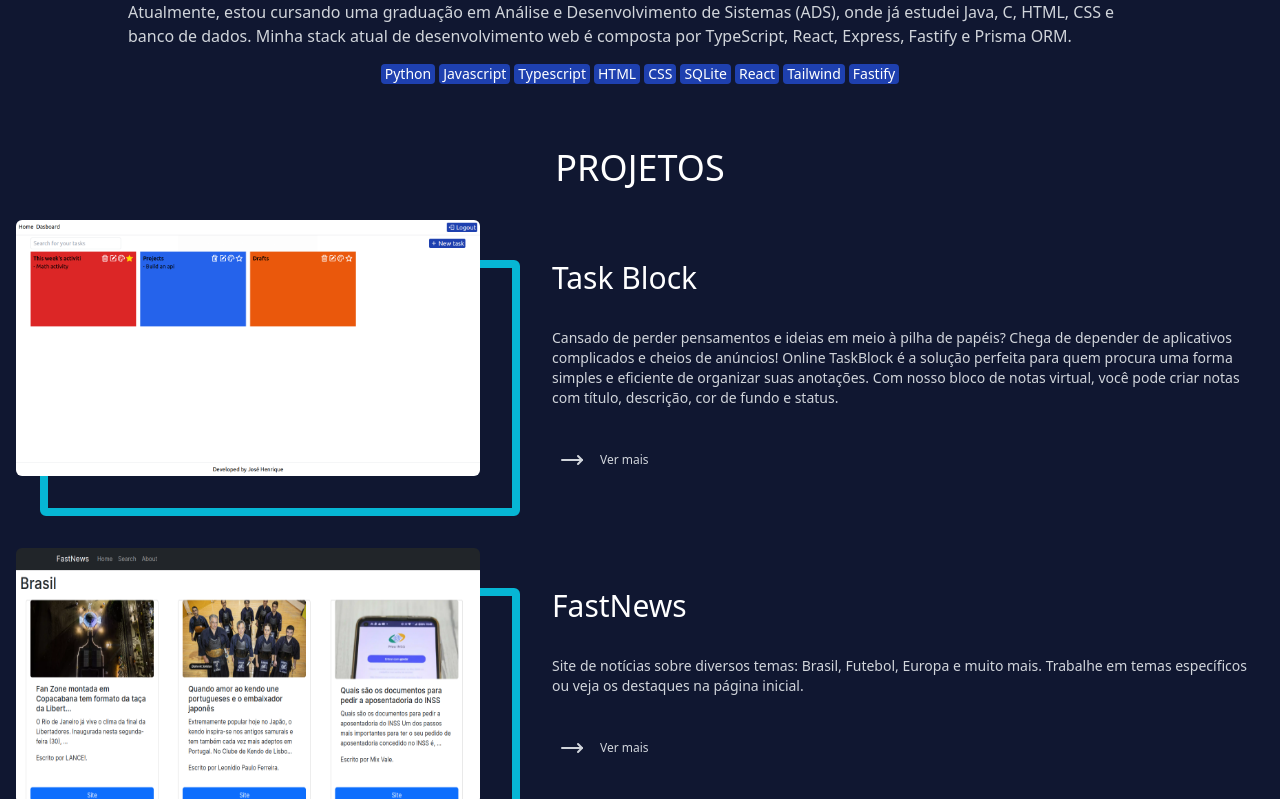
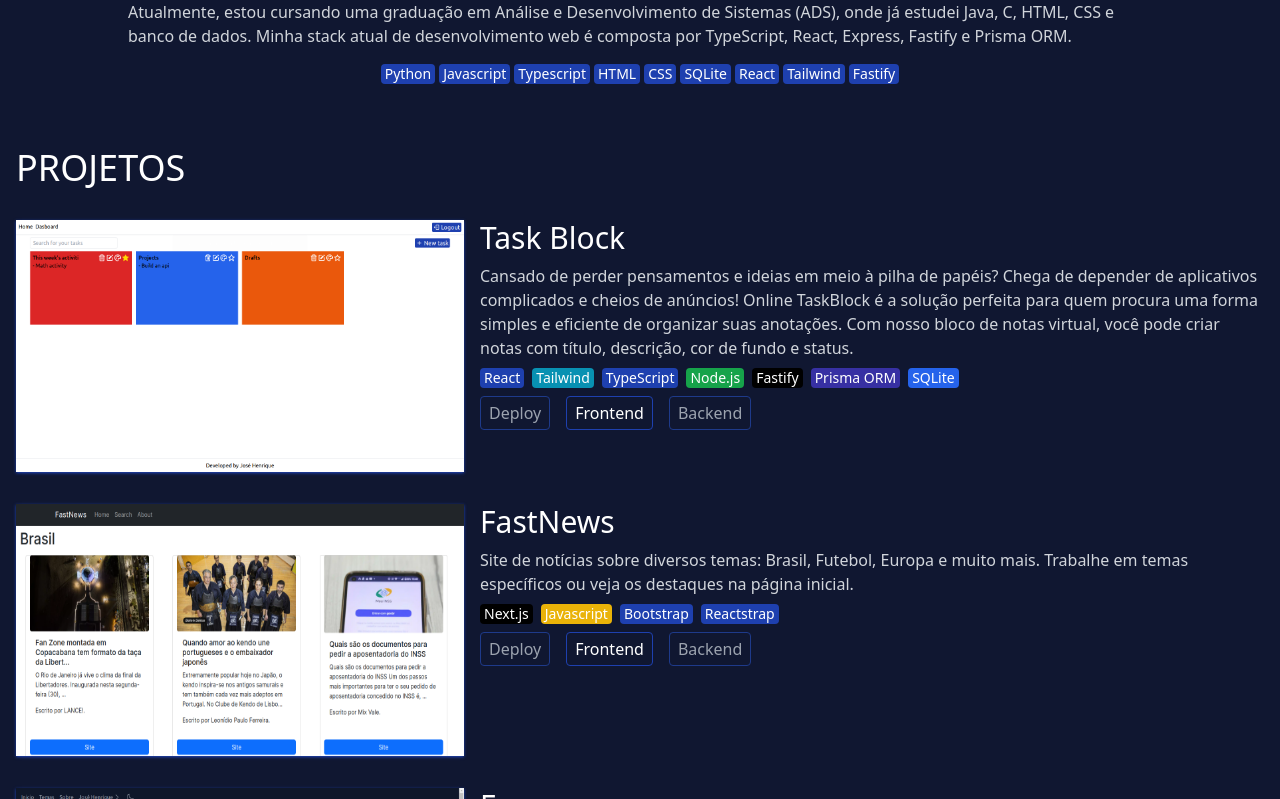
Before and after one commit to JoseHenrique1/JoseHenrique1.github.io, a React (Vite) app: page / in a window 1280 px wide. Shown: the part 761-1560 px from the top of the page. Built offline with nearby package versions, Linux system fonts and the light colour scheme.

Commit message:
refactor: changing project cards and adding information new

```diff
--- a/src/pages/Project.tsx
+++ b/src/pages/Project.tsx
@@ -1,50 +1,59 @@
-import { Card } from "../components/Card";
 import fastnews from "../assets/img/projects/fastnews.png";
 import forumsite from "../assets/img/projects/forum-site.png";
 import taskblock from "../assets/img/projects/task-block.png";
+import { CardProject } from "../components/CardProject";
 
 interface projectInterface {
   title: string,
   description: string,
   src: string,
-    link: string,
+  technologies: string[],
+  deploy?: string,
+  frontend?: string,
+  backend?: string
 }
 export function Project() {
 
-    const projects : Array<projectInterface> = [
+  const projects: Array<projectInterface> = [
     {
       title: "Task Block",
       description: "Cansado de perder pensamentos e ideias em meio à pilha de papéis? Chega de depender de aplicativos complicados e cheios de anúncios! Online TaskBlock é a solução perfeita para quem procura uma forma simples e eficiente de organizar suas anotações. Com nosso bloco de notas virtual, você pode criar notas com título, descrição, cor de fundo e status.",
       src: taskblock,
-            link: "https://github.com/JoseHenrique1/TaskBlock",
+      frontend: "https://github.com/JoseHenrique1/TaskBlock",
+      //backend: "https://github.com/JoseHenrique1/TaskBlock-API",
+      technologies: ["React", "Tailwind", "TypeScript", "Node.js", "Fastify", "Prisma ORM", "SQLite"],
+      //deploy: "https://taskblock-app.vercel.app/",
     },
     {
       title: "FastNews",
       description: "Site de notícias sobre diversos temas: Brasil, Futebol, Europa e muito mais. Trabalhe em temas específicos ou veja os destaques na página inicial.",
       src: fastnews,
-            link: "https://github.com/JoseHenrique1/FastNews",
+      frontend: "https://github.com/JoseHenrique1/FastNews",
+      //backend: "https://github.com/JoseHenrique1/TaskBlock-API",
+      technologies: ["Next.js","Javascript", "Bootstrap", "Reactstrap"],
+      //deploy: "https://taskblock-app.vercel.app/",
     },
     {
       title: "Forum",
       description: "Fórum on-line vibrante e dinâmico onde você pode se conectar com pessoas que compartilham seus interesses. Crie tópicos, participe de conversas e explore um mundo de conhecimento e ideias!",
       src: forumsite,
-            link: "https://github.com/JoseHenrique1/Forum/tree/main",
+      frontend: "https://github.com/JoseHenrique1/Forum/tree/main",
+      //backend: "https://github.com/JoseHenrique1/TaskBlock-API",
+      technologies: ["Next.js", "Javascript", "Tailwind",  "Node.js", "Express.js", "Sequelize"],
+      //deploy: "https://taskblock-app.vercel.app/",
     },
   ]
 
   return (
-        <section id="projects" className="py-4 flex flex-col justify-start gap-8">
+    <section id="projects" className="py-4 space-y-8">
       <h1 className="text-white self-center text-4xl">PROJETOS</h1>
+      <div className="space-y-8">
         {
-                projects.map(project=>(
-                    <Card.Root key={project.title}>
-                        <Card.Image layout="horizontal" src={project.src} />
-                        <Card.Content title={project.title} description={project.description} >
-                            <Card.Link href={project.link}/>
-                        </Card.Content>
-                    </Card.Root>
+          projects.map(project => (
+            <CardProject key={project.title} {...project} />
           ))
         }
+      </div>
     </section>
   );
 }
```
Lines whose indentation alone changed are shown as unchanged.
